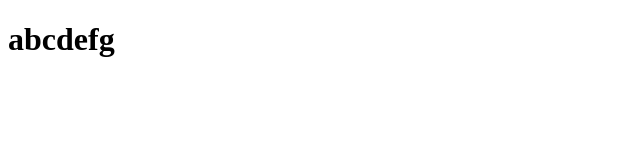
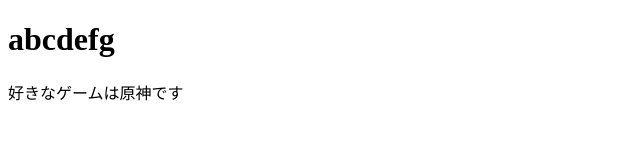
Before and after one commit to suzuki-r2512-bot/portfolios, a plain HTML site: page sample/index.html in a window 1280 px wide. Shown: the whole page, without its empty margins (0-640 px from the left). Drawn offline with Linux system fonts and the light colour scheme.

Commit message:
Add files via upload

```diff
--- a/sample/index.html
+++ b/sample/index.html
@@ -5,5 +5,8 @@
     </head>
     <body>
         <h1>abcdefg</h1>
+        <p>
+            好きなゲームは原神です
+        </p>
     </body>
 </html>
```
